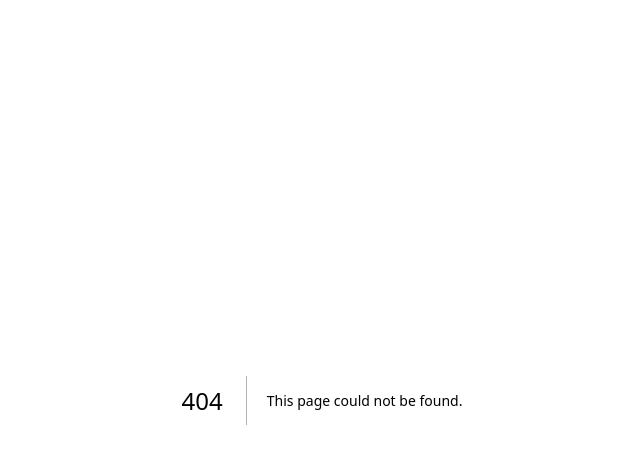
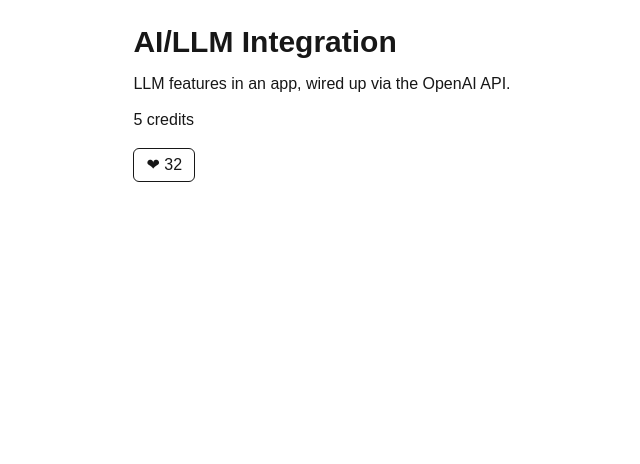
Before and after one commit to AidarAimabeks/awt-lab01-Aimabek, a Next.js app: page /courses/ai-integration in a window 1280 px wide. Before the commit this address had no page. Shown: the top 464 px of the page, without its empty margins (318-958 px from the left). Built offline with nearby package versions, Linux system fonts and the light colour scheme.

Commit message:
feat: add dynamic course page, loading, not-found and LikeButton

```diff
--- /dev/null
+++ b/app/courses/[id]/loading.tsx
@@ -0,0 +1,3 @@
+export default function Loading() {
+  return <p className="mx-auto max-w-3xl p-6">Loading course…</p>;
+}
--- /dev/null
+++ b/app/courses/[id]/page.tsx
@@ -0,0 +1,32 @@
+import { notFound } from "next/navigation";
+import LikeButton from "@/components/LikeButton";
+import { getCourse, getCourses } from "@/lib/courses";
+
+export async function generateStaticParams() {
+  const courses = await getCourses();
+  return courses.map((course) => ({ id: course.id }));
+}
+
+export default async function CoursePage({
+  params,
+}: {
+  params: Promise<{ id: string }>;
+}) {
+  const { id } = await params;
+  const course = await getCourse(id);
+
+  if (!course) {
+    notFound();
+  }
+
+  return (
+    <main className="mx-auto max-w-3xl p-6">
+      <h1 className="text-3xl font-bold">{course.title}</h1>
+      <p className="mt-3">{course.description}</p>
+      <p className="mt-3">{course.credits} credits</p>
+      <div className="mt-4">
+        <LikeButton initialLikes={course.likes} />
+      </div>
+    </main>
+  );
+}
--- /dev/null
+++ b/app/courses/not-found.tsx
@@ -0,0 +1,12 @@
+import Link from "next/link";
+
+export default function NotFound() {
+  return (
+    <main className="mx-auto max-w-3xl p-6">
+      <h1 className="text-2xl font-bold">Course not found</h1>
+      <Link href="/courses" className="mt-3 inline-block underline">
+        Back to courses
+      </Link>
+    </main>
+  );
+}
--- /dev/null
+++ b/components/LikeButton.tsx
@@ -0,0 +1,21 @@
+"use client";
+
+import { useState } from "react";
+
+type LikeButtonProps = {
+  initialLikes: number;
+};
+
+export default function LikeButton({ initialLikes }: LikeButtonProps) {
+  const [likes, setLikes] = useState<number>(initialLikes);
+
+  return (
+    <button
+      type="button"
+      onClick={() => setLikes(likes + 1)}
+      className="rounded-md border px-3 py-1 hover:bg-slate-100"
+    >
+      ❤ {likes}
+    </button>
+  );
+}
```
